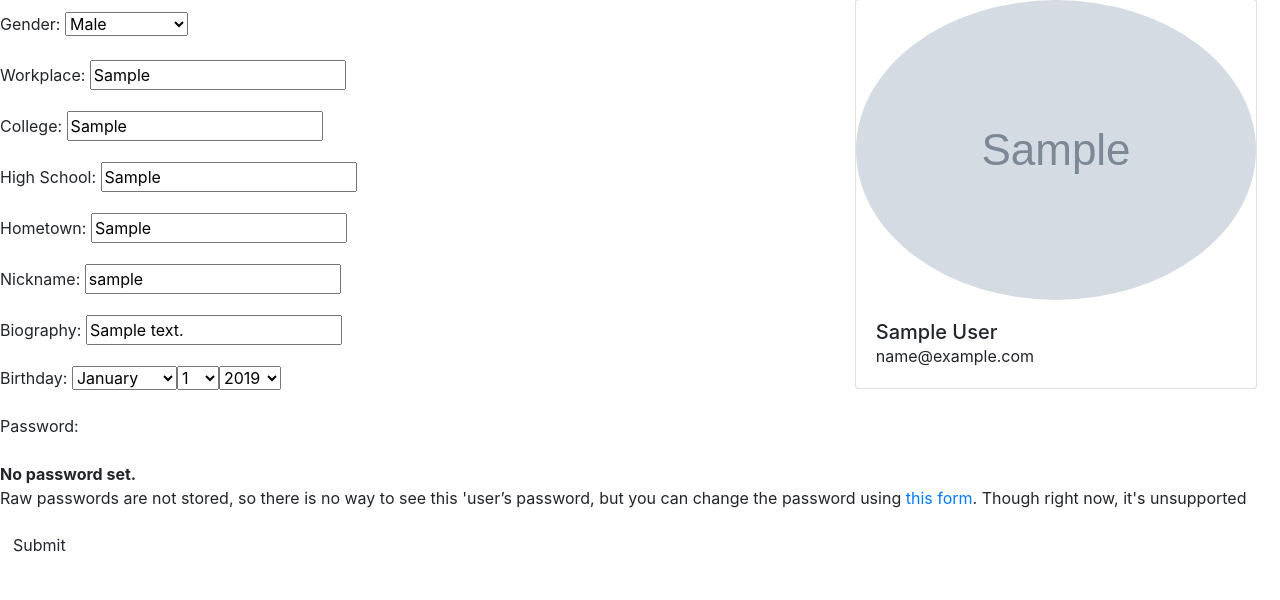
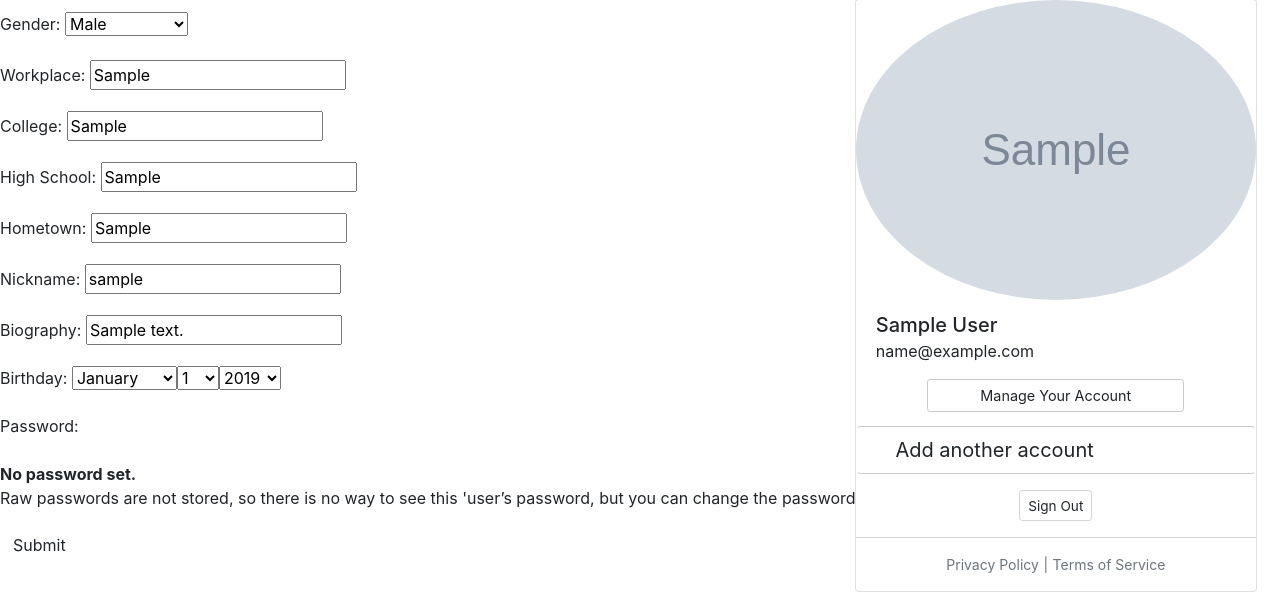
Before and after one commit to crimsonpython24/pymun, a Django app: a page that uses pymun/templates/base.html in a window 1280 px wide, after a click that opens the changed part. Shown: the part 346-946 px from the top of the page. Before the commit the page ends 898 px from the top, so only its background shows below. Run offline with Django 3.2, Linux system fonts and the light colour scheme; a user stored in the database is signed in; tables that the repository leaves empty hold one stand-in row (values such as "Sample post"); grey boxes marked "Sample" are stand-in pictures; some libraries are stand-ins or nearby versions.

Commit message:
enhancing card, in progress
size to be reduced; functionalities to be added

```diff
--- a/pymun/templates/base.html
+++ b/pymun/templates/base.html
@@ -31,12 +31,77 @@
         }
 
         .bg-profile {
-            max-height: 75px;
-            background-color:rgba(0,0,0,0);
+          max-height: 75px;
+          background-color:rgba(0,0,0,0);
         }
 
         .card-title-profile {
-            margin-bottom: 0rem;
+          margin-bottom: 0.15rem;
+        }
+
+        .card-body-custom {
+          margin-top: 0rem;
+          padding-top: 0.8rem;
+          padding-bottom: 1rem;
+        }
+
+        .btn-custom {
+          border: 1px solid #c9c9c9;
+        }
+
+        .text-manage-acc {
+          text-transform: capitalize;
+          font-weight: normal;
+          font-size: 0.9rem;
+        }
+
+        .text-add-acc {
+          text-transform: none;
+          font-weight: normal;
+        }
+
+        .btn-add-acc {
+          border-top: 1px solid #c9c9c9;
+          border-bottom: 1px solid #c9c9c9;
+        }
+
+        .btn-margin-0 {
+          margin-top: 0.85rem;
+        }
+
+        .btn-margin-1 {
+          margin-top: 1rem;
+          margin-bottom: 1rem;
+          margin-left: auto;
+          margin-right: auto;
+        }
+
+        .text-sign-out {
+          font-size: 0.85rem;
+          text-transform: capitalize;
+          font-weight: normal;
+        }
+
+        .btn-sign-out {
+          border: 1px solid #d4d4d4;
+        }
+
+        .icon-signout {
+          margin-right: 0.6rem;
+        }
+
+        .margin-2 {
+          border-top: 1px solid #d4d4d4;
+        }
+
+        .margin-2a {
+          margin-top: 1rem;
+          text-align: center;
+        }
+
+        .text-footer {
+          display: inline-block;
+          vertical-align: top;
         }
 
         .no-transition {
@@ -73,20 +138,50 @@
               <i class="fas fa-ellipsis-v fa-md text-black-50"></i>
             </a>
           </li>
-          <li class="nav-item avatar dropdown">
+          <li class="nav-item avatar dropdown no-transition">
             <a class="nav-link dropdown-toggle" id="navbarDropdownMenuLink-55" data-toggle="dropdown" aria-haspopup="true" aria-expanded="false">
               <img src="{{ user.get_thumbnail_picture_url }}" class="rounded-circle z-depth-0" alt="avatar image">
             </a>
             <div class="dropdown-menu dropdown-menu-lg-right dropdown-menu-profile dropdown-secondary
                         no-transition nav-collapse" aria-labelledby="navbarDropdownMenuLink-55">
-              <div class="card testimonial-card z-depth-1-half">
+              <div class="card testimonial-card z-depth-1-half no-shrink">
                 <div class="card-up transparent-obj bg-profile lighten-1"></div>
                 <div class="avatar mx-auto white">
                   <img src="static/media/{{ user.avatar }}" class="rounded-circle" alt="woman avatar">
                 </div>
-                <div class="card-body">
+                <div class="card-body card-body-custom">
                   <h5 class="card-title card-title-profile">{{ user.first_name }} {{ user.last_name }}</h5>
                   <p class="card-text">{{ user.email }}</p>
+                </div>
+                <div class="row">
+                  <div class="col-2"></div>
+                  <div class="col-8">
+                    <a href="#" class="btn btn-block btn-sm btn-flat btn-custom btn-rounded">
+                      <span class="text-manage-acc align-middle">Manage your Account</span>
+                    </a>
+                  </div>
+                </div>
+                <div class="btn-margin-0">
+                  <button type="button" class="btn btn-flat btn-lg btn-block btn-add-acc">
+                    <div class="row">
+                      <div class="col-8">
+                        <i class="far fa-user-circle icon-signout"></i>
+                        <span class="text-add-acc">Add another account</span>
+                      </div>
+                    </div>
+                  </button>
+                </div>
+                <div class="btn-margin-1">
+                  <button type="button" class="btn btn-flat btn-sm btn-custom btn-sign-out">
+                    <span class="text-sign-out">Sign out</span>
+                  </button>
+                </div>
+                <div class="margin-2">
+                  <div class="margin-2a">
+                    <p class="text-muted small text-footer">Privacy Policy</p>
+                    <p class="text-muted small text-footer">     |     </p>
+                    <p class="text-muted small text-footer">Terms of Service</p>
+                  </div>
                 </div>
               </div>
             </div>
```
